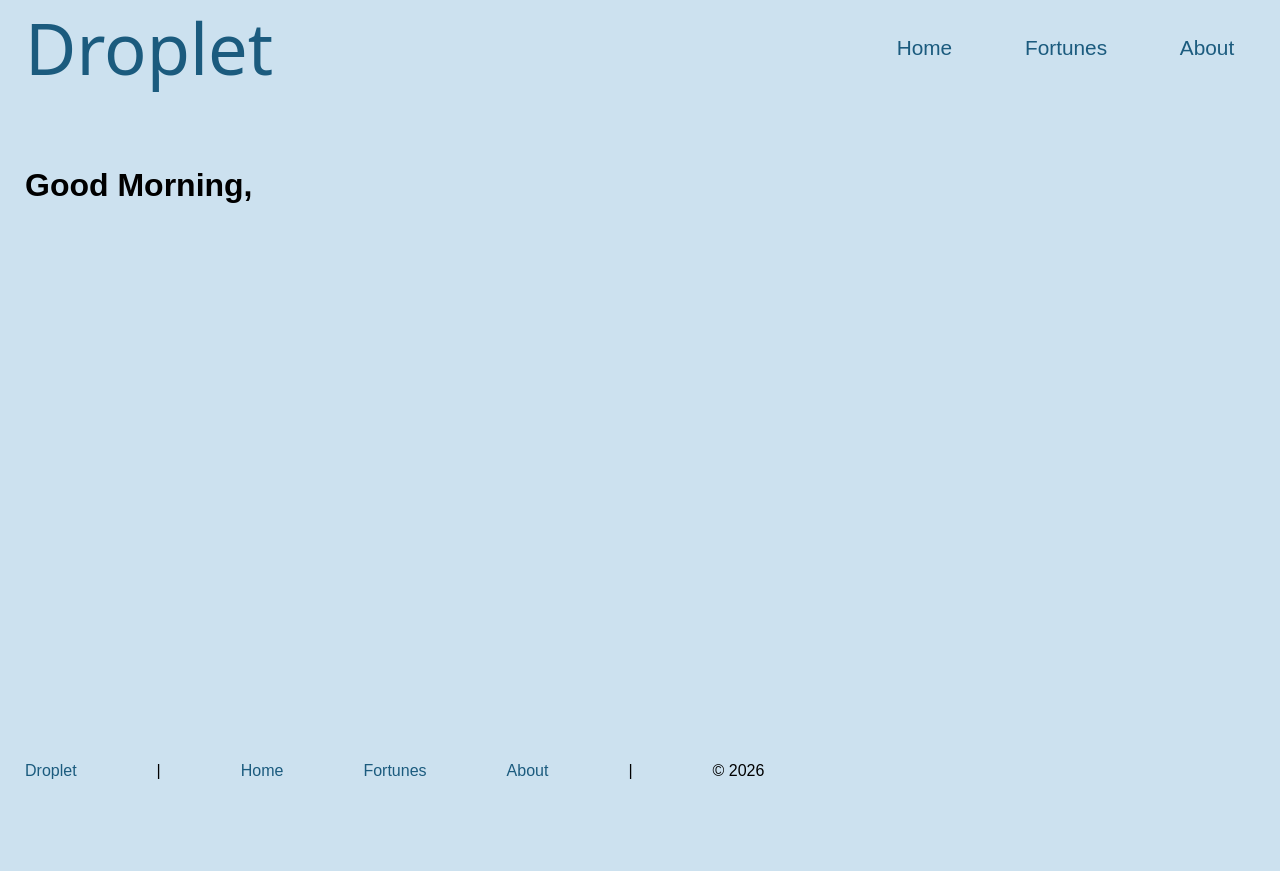
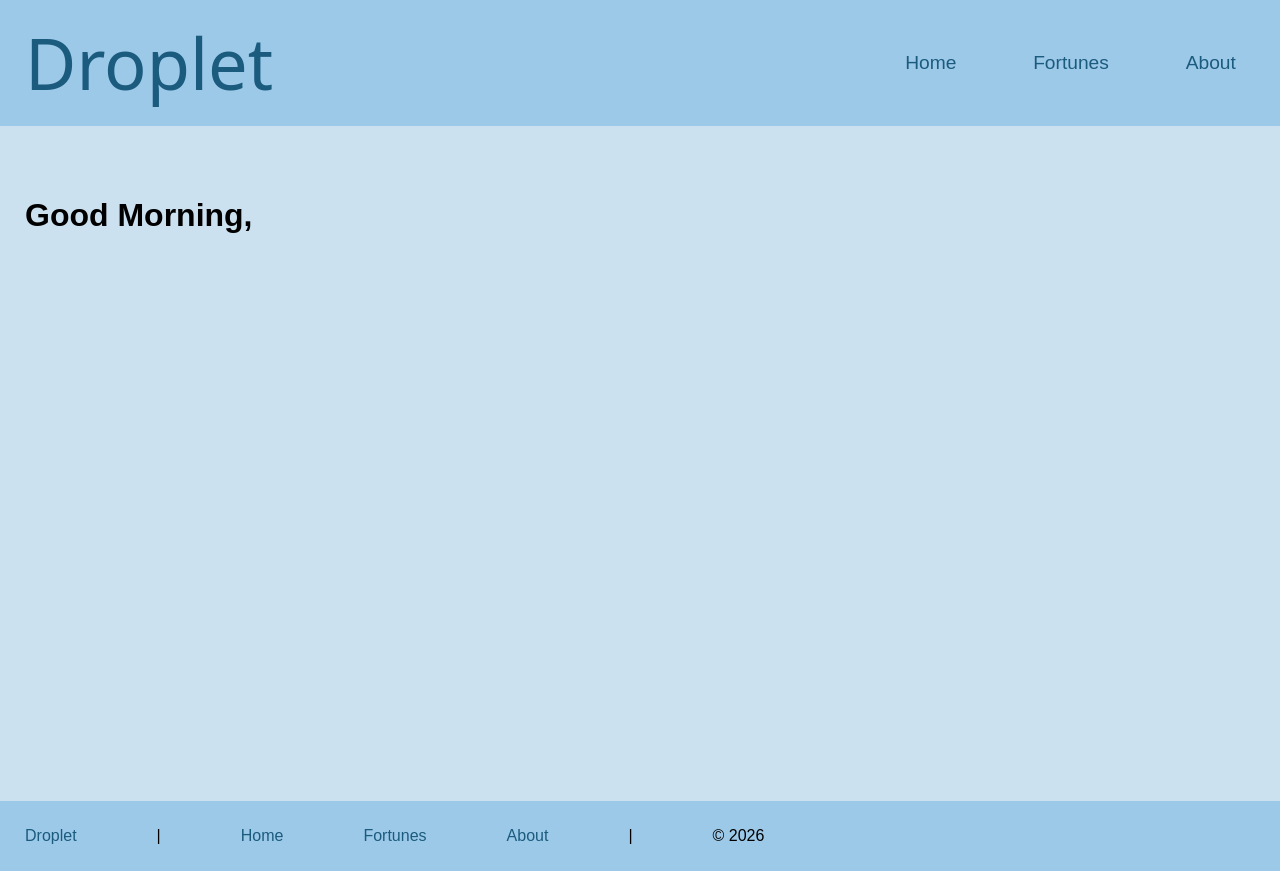
Before and after one commit to simplywilber/Droplet, a React (Vite) app: page / in a window 1280 px wide. Before the commit the page ends 800 px from the top, so only its background shows below. Built offline with nearby package versions, Linux system fonts and the light colour scheme; a web font is replaced by a local one.

Commit message:
Add background color and padding to nav bar and footer

```diff
--- a/src/index.css
+++ b/src/index.css
@@ -1,7 +1,5 @@
 /* Universal */
 body {
-  padding-left: 25px;
-  padding-right: 25px;
   margin: 0;
   display: flex;
   flex-direction: column;
@@ -9,9 +7,20 @@ body {
   background-color: #cce1ef;
 }
 
+#nav-bar {
+  padding: 15px 25px;
+  display: flex;
+  align-items: center;
+  justify-content: space-between;
+  margin-bottom: 50px;
+  background-color: #9dc9e9;
+}
+
 #logo-text {
   font-size: 4.4em;
-  transition: transform 0.15s ease-in-out, color 0.15s ease-in-out;
+  transition:
+    transform 0.15s ease-in-out,
+    color 0.15s ease-in-out;
   font-family: "Bagel Fat One", system-ui;
   color: #1b5b7e;
 }
@@ -22,12 +31,18 @@ body {
 
 #logo-text:hover {
   cursor: pointer;
-  color: #86a8c1;
+  color: #cee4f5;
 }
 
 #logo:hover {
-    transform: scale(1.05);
+  transform: scale(1.05);
+}
 
+.nav-links {
+  font-size: 1.2em;
+  display: flex;
+  gap: 4em;
+  padding-right: 1em;
 }
 
 .link {
@@ -36,29 +51,17 @@ body {
   color: #1b5b7e;
 }
 
-.nav-links {
-  font-size: 1.3em;
-  display: flex;
-  gap: 3.5em;
-  padding-right: 1em;
-}
-
 .link:hover {
   transform: scale(1.05);
-  color: #86a8c1;
-}
-
-#nav-bar {
-  display: flex;
-  align-items: center;
-  justify-content: space-between;
-  margin-bottom: 50px;
+  color: #cee4f5;
 }
 
 #footer {
   display: flex;
   align-items: center;
+  padding: 10px 25px;
   gap: 5em;
+  background-color: #9dc9e9;
 }
 
 #footer-links {
@@ -71,5 +74,6 @@ body {
 #container-home {
   display: flex;
   /* TEMP HEIGHT, REMOVE AFTER TEST */
-  height: 600px;
+  height: 625px;
+  padding: 0 25px;
 }
```
Also changed, not shown: 1 other file (tests, documents, lock files or other folders).
